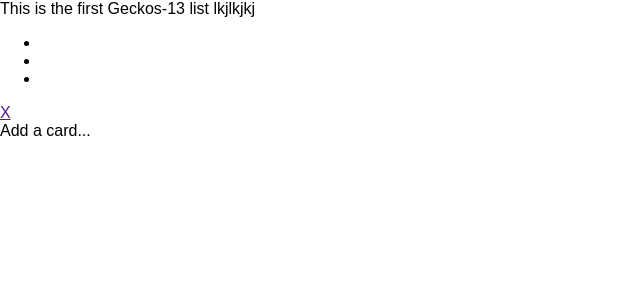
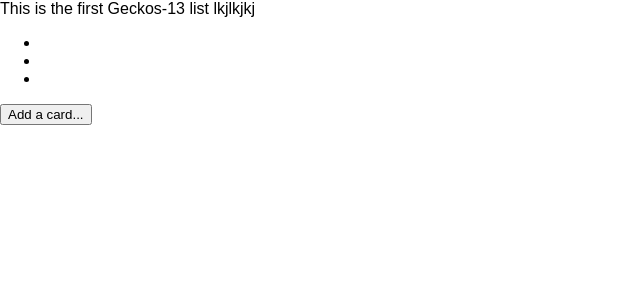
Before and after one commit to chingu-voyage4/Geckos-Team-13, a React (Create React App) app: page / in a window 1280 px wide. Shown: the top 300 px of the page, without its empty margins (0-640 px from the left). Built offline with nearby package versions, Linux system fonts and the light colour scheme.

Commit message:
Clicking cancel button closes expanded form for adding a card

```diff
--- a/src/components/ColumnList.js
+++ b/src/components/ColumnList.js
@@ -1,36 +1,48 @@
 import React, { Component } from 'react'
 
 export default class extends Component {
-  constructor (props) {
+  constructor(props) {
     super(props)
 
-    this.state = { componentSelected: false }
+    this.state = { outComponentSelected: true }
 
     this.setWrapperRef = this.setWrapperRef.bind(this)
     this.handleClickOutside = this.handleClickOutside.bind(this)
+    this.handleClick = this.handleClick.bind(this)
+    this.cancelExpansion = this.cancelExpansion.bind(this)
   }
 
-  componentDidMount () {
+  componentDidMount() {
     document.addEventListener('mousedown', this.handleClickOutside)
   }
 
-  componentWillUnmount () {
+  componentWillUnmount() {
     document.removeEventListener('mousedown', this.handleClickOutside)
   }
 
-  setWrapperRef (node) {
+  setWrapperRef(node) {
     console.log(node)
     this.wrapperRef = node
   }
 
-  handleClickOutside (event) {
+  handleClickOutside(event) {
     // this.wrapperRef (the react component)
     // event.target (element clicked)
-    if (this.wrapperRef && this.wrapperRef.contains(event.target)) {
-      this.setState({ componentSelected: true })
+    if (this.wrapperRef && !this.wrapperRef.contains(event.target)) {
+      this.setState({ outComponentSelected: true })
     }
   }
-  render () {
+
+  handleClick(event) {
+    this.setState({ outComponentSelected: false })
+  }
+
+  cancelExpansion(event) {
+    console.log(this.state.outComponentSelected)
+    this.setState({ outComponentSelected: true })
+  }
+
+  render() {
     return (
       <div className='list__container'>
         {this.props.children}
@@ -46,14 +58,12 @@ export default class extends Component {
             <li className='card-preview' />
           </ul>
         </div>
-        <div className='list__add-cards-full' style={{ display: this.state.componentSelected ? 'block' : 'none' }}><button className='btn--add'>ADD</button></div>
-        <a href='' className='btn--cancel'>
-          X
-        </a>
-        <div ref={this.setWrapperRef} className='list__add-cards-short' style={{ display: this.state.componentSelected ? 'none' : 'block' }}>
-          Add a card...
-        </div >
-      </div >
+        <div ref={this.setWrapperRef} className='list__add-cards-full' style={{ display: this.state.outComponentSelected ? 'none' : 'block' }}>
+          <button className='btn--add'>ADD</button>
+          <button onClick={this.cancelExpansion} className='btn--cancel'>X</button>
+        </div>
+        <button onClick={this.handleClick} className="list__add-cards-short" style={{ display: this.state.outComponentSelected ? 'block' : 'none' }}>Add a card...</button>
+      </div>
     )
   }
 }
```
